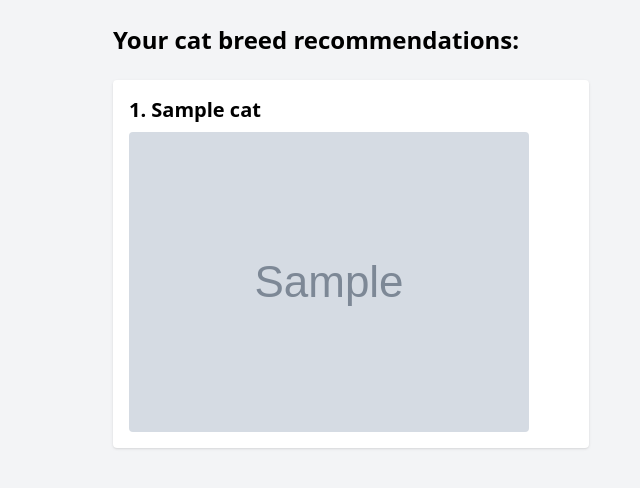
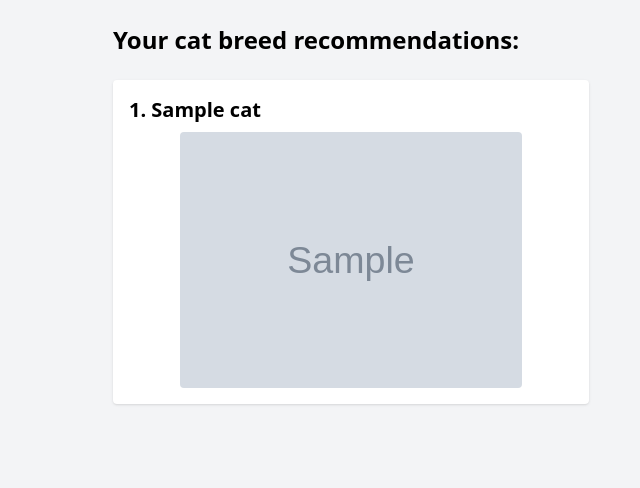
Before and after one commit to tristanvong/BestCat4U-Py, a Flask app: template templates/results.html in a window 1280 px wide. Shown: the top 488 px of the page, without its empty margins (39-679 px from the left). Run offline with Flask 3, Linux system fonts and the light colour scheme; the template is opened without the code that fills it: most values are stand-ins (such as "Sample title", 1, 10 or a date in 2020); grey boxes marked "Sample" are stand-in pictures; some libraries are stand-ins or nearby versions.

Commit message:
make the cat images be centered and give fixed height for universal look

```diff
--- a/templates/results.html
+++ b/templates/results.html
@@ -10,7 +10,7 @@
         <h2 class="text-xl font-semibold">
             {{ loop.index }}. {{ cat.name }}
         </h2>
-        <img src="{{ url_for('static', filename='images/' + cat.image) }}" alt="{{ cat.name }}" class="mt-2 rounded">
+        <img src="{{ url_for('static', filename='images/' + cat.image) }}" alt="{{ cat.name }}" class="mt-2 rounded max-h-64 mx-auto">
     </div>
     {% endfor %}
 </div>
```
